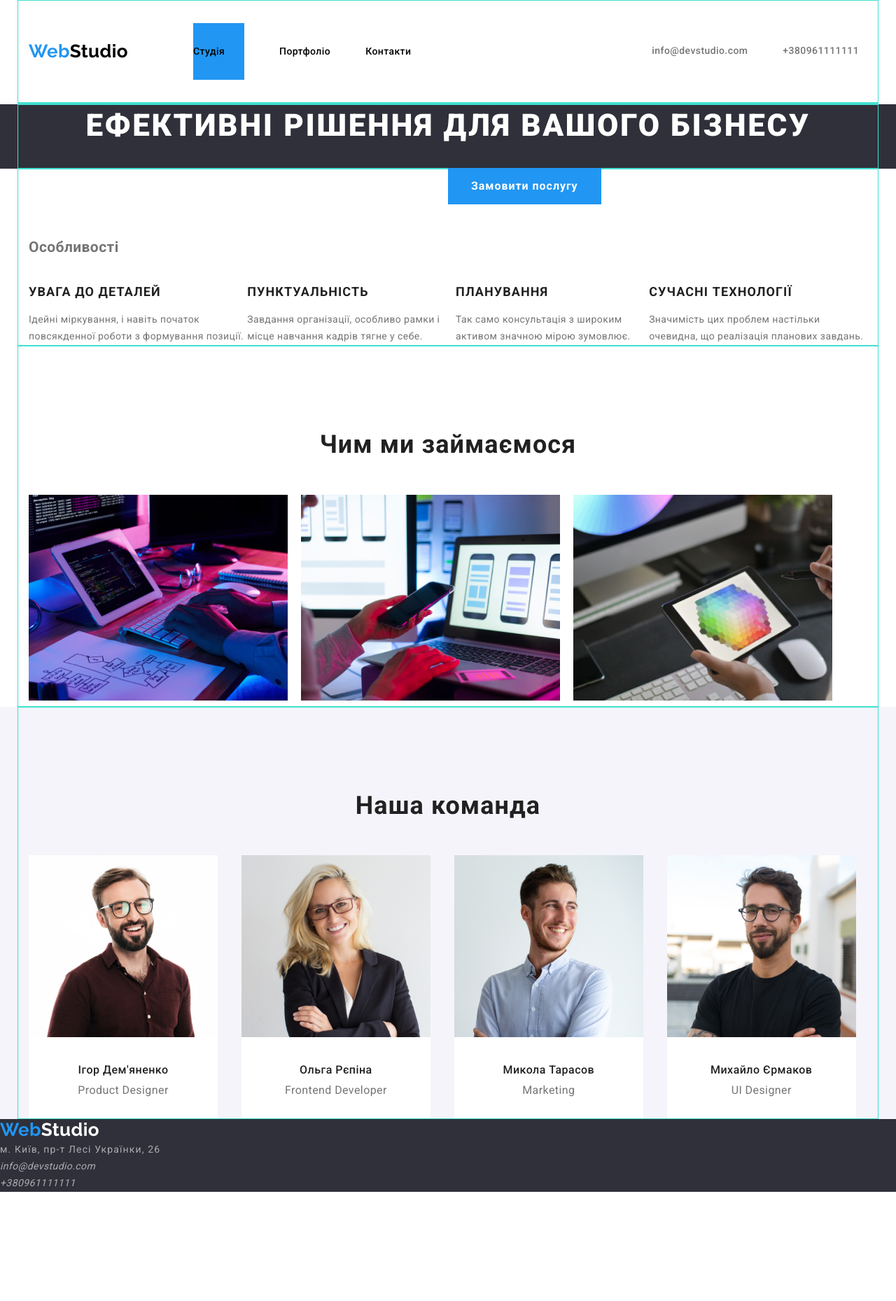
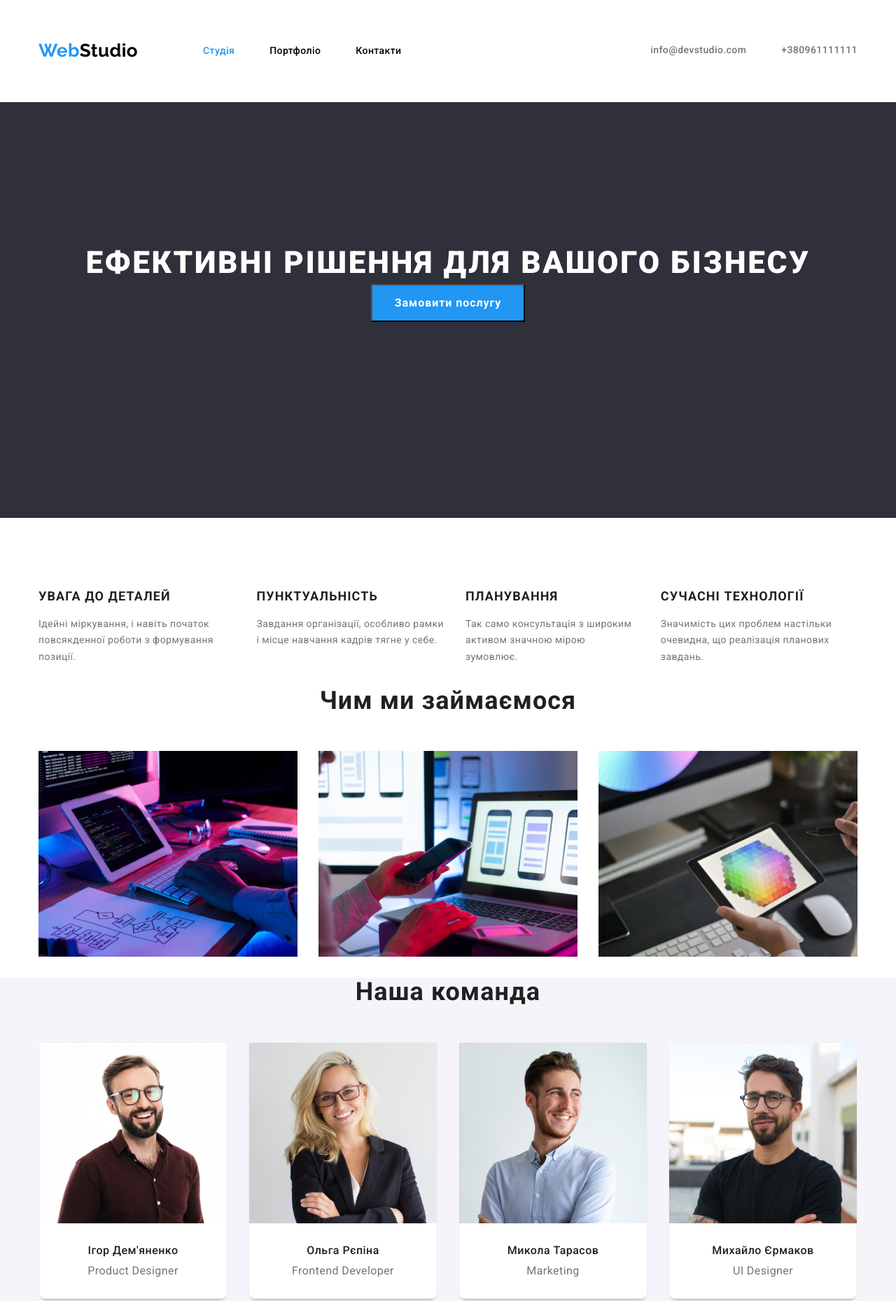
Before and after one commit to NataliaSova/goit-markup-hw-03, a plain HTML site: page index.html in a window 1280 px wide. Shown: the top 1859 px of the page at 70% size. Before the commit the page ends 1703 px from the top, so only its background shows below. Drawn offline with nearby package versions, Linux system fonts and the light colour scheme.

Commit message:
2 спроба

```diff
--- a/css/styles.css
+++ b/css/styles.css
@@ -29,8 +29,8 @@ body{
     letter-spacing: 0.03em;
 }
 .container{
-    width: 1230px;
-    border: 1px solid turquoise;
+    width: 1200px;
+
     margin: 0 auto;
     padding-left: 15px;
     padding-right: 15px;
@@ -63,7 +63,7 @@ ul{
     line-height: 1.2;
 }
 .page-header{
-    background-color: var(--main-background-color);
+    border-bottom: 1px solid #EEEEEE ;
 
 }
 .main-nav{
@@ -91,15 +91,28 @@ ul{
 
 }
 .site-nav:hover,
-.site-nav:focus,
-.current {
+.site-nav:focus{
+
     color:var(--accent-color);
 }
-.current{
 
-   min-width: 73px;
+.container-portfolio{
+    display: flex;
+    margin-top: 40px;
+    margin-right: auto;
+    margin-left: auto;
+    margin-bottom: 34px;
+    justify-content: center;
+
 }
-.container-portfolio
+.portfolio-li{
+    margin-right: 8px;
+}
+.container-portfolio .portfolio-li:last-child{
+    margin-right: 0px;
+}
+
+
 .web-sait{
 
     min-width: 125px;
@@ -118,11 +131,14 @@ ul{
 }
 .auth-nav{
     display: flex;
-    margin-left: 344px;
+    margin-left: auto;
 }
 
 .auth-nav .site-nav-li + .site-nav-li{
     margin-left: 50px;
+}
+.features-title .features-li + .features-li{
+    margin-left: 30px;
 }
 .contacts{
     color:var(--primary-text-color);
@@ -144,8 +160,8 @@ ul{
 
     letter-spacing: 0.06em;
     text-transform: uppercase;
-    margin-top: 0;
-    margin-bottom: 30px;
+    margin-top: auto;
+    margin-bottom: auto;
     min-width: 700px;
 
 
@@ -153,34 +169,31 @@ ul{
 .button{
     cursor: pointer;
     font-family: inherit;
-    display: inline-block;
     color: var(--main-background-color);
     background-color: var(--accent-color);
     font-size: 16px;
     font-weight: 700;
     line-height: 1.87;
-    align-items: center;
     letter-spacing: 0.06em;
-    position: absolute;
     padding: 10px 32px;
-    text-align: center;
-    border: 1px solid transparent;
-    margin-top: 0px;
-    min-width: 160;
 
 }
 .hero {
     background-color: var(--window-color);
     text-align: center;
+    padding-top: 200px;
+    padding-bottom: 280px;
+
 
 }
+.comanda-title-ul{
+    display: flex;
+}
 .comanda-title-img{
-    width: 370px;
-    padding-right: 0px;
-    display: inline;
-    margin-right: 15px;
-
-
+    display: block;
+}
+.comanda-title-img + .comanda-title-img{
+    margin-left: 30px;
 }
 .portfolio-button{
     font-family: inherit;
@@ -204,8 +217,8 @@ ul{
 .portfolio-button:hover,
 .portfolio-button:focus,
 .current{
-    color:var(--title-text-color);
-    background-color: var(--accent-color);
+    color:var(--accent-color);
+
 }
 
 .comande{
@@ -214,10 +227,25 @@ ul{
 }
 
 .features{
+    display: none;
     margin-top: 94px;
 }
-.features-title{
-    display: flex;
+.portfolio-none{
+    display: none;
+}
+
+.portfolio-div{
+    padding-top: 20px;
+    padding-bottom: 20px;
+    padding-left: 24px;
+    padding-right: 24px;
+    border-right: 1px solid #EEEEEE;
+    border-bottom: 1px solid #EEEEEE;
+    border-left: 1px solid #EEEEEE;
+
+}
+.features-cont{
+    padding-top: 94px;
 }
 .title{
     color: var(--secondary-header-color);
@@ -225,7 +253,7 @@ ul{
     font-weight: 700;
     line-height: 2;
     letter-spacing: 0.06em;
-    margin-top: 10px;
+    margin-top: auto;
 }
 .portfolio-examples{
     display: flex;
@@ -259,16 +287,17 @@ margin-right: 0px;
     font-weight: 700;
     line-height: 2;
     letter-spacing: 0.06em;
-    margin-top: 20px;
-    margin-bottom: 0px;
+    margin: 0px;
+
 }
 h3{
     margin-top: 0px;
     margin-bottom: 10px;
 }
 .features-title{
-    margin-bottom: 0px;
-    margin-top: 0px;
+    margin-bottom: auto;
+    margin-top: auto;
+    display: flex;
 }
 .title-inform{
     font-size:16px;
@@ -276,6 +305,11 @@ h3{
     line-height:1.87;
     margin-top: 4px;
     margin-bottom: 20px;
+}
+img{
+    display: block;
+    height: auto;
+    max-width: 100%;
 }
 
 .comanda-title{
@@ -286,7 +320,6 @@ h3{
     line-height: 1.16;
     letter-spacing: 0.03em;
     padding: 0px;
-    margin-top: 120px;
     margin-bottom: 50px;
 
 }
@@ -299,6 +332,7 @@ h3{
     padding: 0px;
     margin-top: 30px;
     margin-bottom: 10px;
+    text-align: center;
 
 }
 .comanda-employee{
@@ -306,7 +340,15 @@ h3{
     background-color: var(--main-background-color);
     text-align: center;
     margin-right: 30px;
-    display: inline-block;
+    margin-bottom: 80px;
+    display: block;
+    border: 1px solid #EEEEEE;
+    border-radius: 10px;
+    box-shadow: 0px 5px 5px -5px var(--primary-text-color);
+}
+.comanda-employee-ul{
+    display: flex;
+
 }
 .comanda-employee:nth-child(4n){
     margin-right: 0px;
@@ -318,6 +360,7 @@ h3{
     padding: 0px;
     margin-top: 0px;
     margin-bottom: 30px;
+    text-align: center;
 
 
 }
@@ -327,7 +370,15 @@ h3{
 .web-footer{
     color: var(--main-background-color)
 }
+.container-futer{
+    padding-top: 60px;
+    padding-bottom: 60px;
+}
+.futer-ul{
 
+    margin-bottom: 60px;
+    margin-top: 20px;
+}
 .adress{
   font-style: normal;
   color: var(--email-color);
--- a/index.html
+++ b/index.html
@@ -5,11 +5,11 @@
     <meta http-equiv="X-UA-Compatible" content="IE=edge">
     <meta name="viewport" content="width=device-width, initial-scale=1.0">
     <title>WebStudio</title>
-    <link rel="stylesheet" href="https://cdnjs.cloudflare.com/ajax/libs/modern-normalize/1.1.0/modern-normalize.min.css">
-    <link rel="stylesheet" href="./css/styles.css"/>
     <link rel="preconnect" href="https://fonts.googleapis.com">
     <link rel="preconnect" href="https://fonts.gstatic.com" crossorigin>
     <link href="https://fonts.googleapis.com/css2?family=Raleway:wght@700&family=Roboto:wght@400;500;700;900&display=swap" rel="stylesheet">
+    <link rel="stylesheet" href="node_modules/modern-normalize/modern-normalize.css">
+    <link rel="stylesheet" href="./css/styles.css"/>
 </head>
 <body>
     <header class="page-header">
@@ -31,7 +31,6 @@
          </nav>
 
     </header>
-    <div class="container"></div>
 
         <section class="hero">
             <div class="container">
@@ -41,22 +40,22 @@
         </section>
 
     <section>
-        <div class="container">
+        <div class="container features-cont">
         <h2 class="features">Особливості</h2>
         <ul class="features-title">
-            <li>
+            <li class="features-li">
                 <h3 class="title">УВАГА ДО ДЕТАЛЕЙ</h3>
                 <p class="features-title">Ідейні міркування, і навіть початок повсякденної роботи з формування позиції.</p>
             </li>
-            <li>
+            <li class="features-li">
                 <h3 class="title" >ПУНКТУАЛЬНІСТЬ</h3>
                 <p class="features-title">Завдання організації, особливо рамки і місце навчання кадрів тягне у себе.</p>
             </li>
-            <li>
+            <li class="features-li">
                 <h3 class="title">ПЛАНУВАННЯ</h3>
                 <p class="features-title">Так само консультація з широким активом значною мірою зумовлює.</p>
             </li>
-            <li>
+            <li class="features-li">
                 <h3 class="title" >СУЧАСНІ ТЕХНОЛОГІЇ</h3>
                 <p class="features-title">Значимість цих проблем настільки очевидна, що реалізація планових завдань.</p>
             </li>
@@ -67,7 +66,7 @@
 
          <section class="container">
              <h2 class="comanda-title">Чим ми займаємося</h2>
-             <ul>
+             <ul class="comanda-title-ul">
                 <li class="comanda-title-img"><img src="./imege/img.jpg" alt="table" width="370"></li>
                 <li class="comanda-title-img"><img src="./imege/img1.jpg" alt="laptop" width="370"></li>
                 <li class="comanda-title-img"><img src="./imege/img2.jpg" alt="picture" width="370"></li>
@@ -78,7 +77,7 @@
     <section class="comande">
         <div class="container">
         <h2 class="comanda-title">Наша команда</h2>
-        <ul>
+        <ul class="comanda-employee-ul">
             <li class="comanda-employee">
             <img src="./imege/Igor.jpg" alt="aguywithglasses" width="270">
             <h3 class="comanda-title-people">Ігор Дем'яненко</h3>
@@ -105,15 +104,17 @@
 
    <!---Футер-->
     <footer class="footer">
-        <a href="./index.html" class="logo">Web<span class="web-footer">Studio</span></a>
+        <div class=" container container-futer">
+        <a href="./index.html" class="logo logo-futer">Web<span class="web-footer">Studio</span></a>
         <address>
-            <ul>
+            <ul class="futer-ul">
                 <li><a class="adress" href="посиланняgooglemap" target="_blank" rel="noopenernoreferrer">м. Київ, пр-т Лесі Українки, 26</a></li>
                 <li><a class="mail" href="mailto:info@devstudio.com">info@devstudio.com</a></li>
                 <li><a class="phone" href="tel:+380961111111">+380961111111</a></li>
             </ul>
 
         </address>
+        </div>
     </footer>
 </body>
 </html>
```
Also changed, not shown: portfilio.html (+29 -26 lines).
